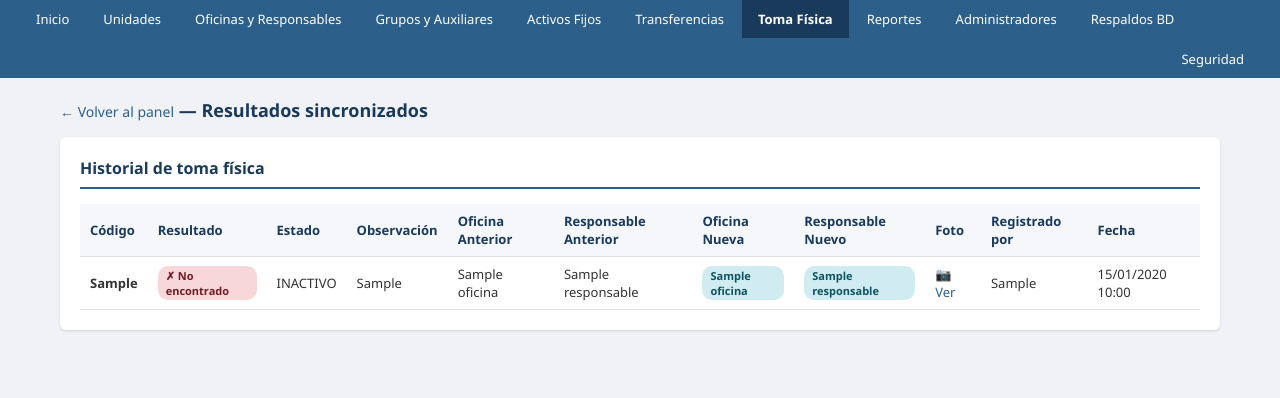
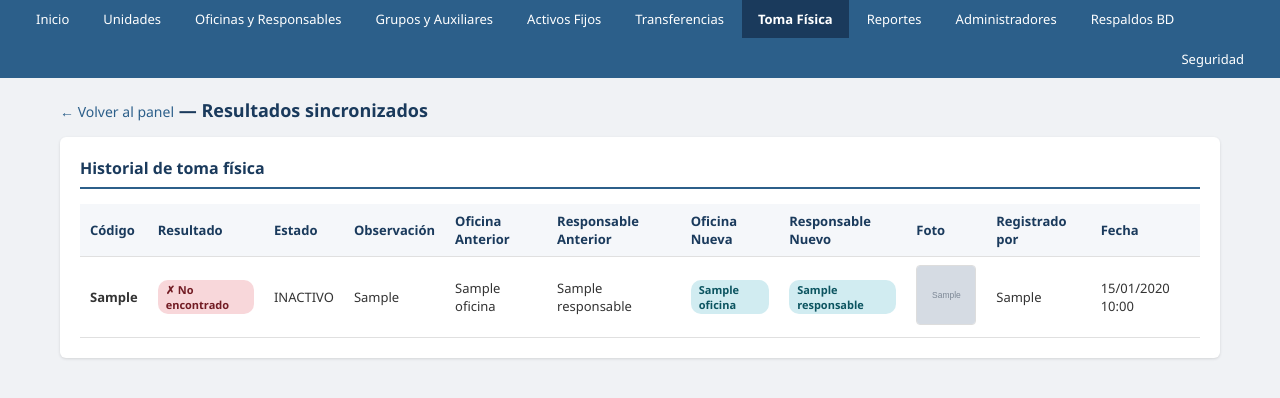
Before and after one commit to herediamarco1997-afk/scafmh, a Flask app: page /inventario/resultados in a window 1280 px wide. Shown: the part 66-464 px from the top of the page. Run offline with Flask 3, Linux system fonts and the light colour scheme; a user stored in the database is signed in; tables that the repository leaves empty hold one stand-in row (values such as "Sample post"); grey boxes marked "Sample" are stand-in pictures.

Commit message:
fix: foto miniatura 60x60 en resultados

```diff
--- a/app/templates/inventario/resultados.html
+++ b/app/templates/inventario/resultados.html
@@ -42,7 +42,7 @@
         <td>{{ r.activo.responsable_rel.nombre if r.activo and r.activo.responsable_rel else '-' }}</td>
         <td>{% if r.oficina_nueva %}<span class="badge badge-info">{{ r.oficina_nueva.nombre }}</span>{% else %}—{% endif %}</td>
         <td>{% if r.responsable_nuevo %}<span class="badge badge-info">{{ r.responsable_nuevo.nombre }}</span>{% else %}—{% endif %}</td>
-        <td>{% if r.foto_url %}<a href="{{ r.foto_url }}" target="_blank" style="text-decoration:none">&#128247; Ver</a>{% endif %}</td>
+        <td>{% if r.foto_url %}<a href="{{ r.foto_url }}" target="_blank"><img src="{{ r.foto_url }}" style="width:60px;height:60px;object-fit:cover;border-radius:4px;border:1px solid #ddd" alt="foto"></a>{% else %}—{% endif %}</td>
         <td>{{ r.usuario or '-' }}</td>
         <td>{{ r.fecha_toma.strftime('%d/%m/%Y %H:%M') if r.fecha_toma else (r.fecha_sincronizacion.strftime('%d/%m/%Y %H:%M') if r.fecha_sincronizacion else '-') }}</td>
       </tr>
```
